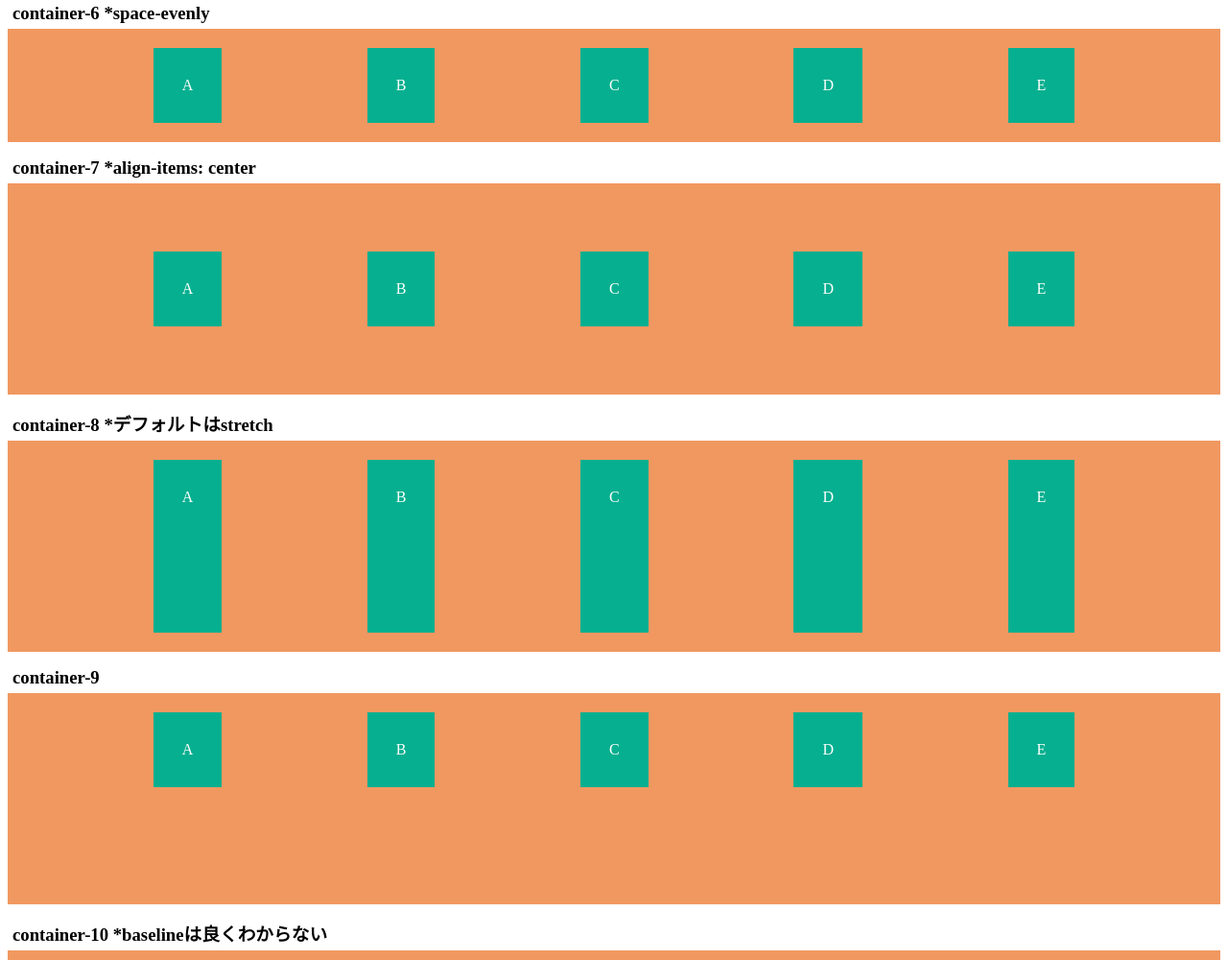
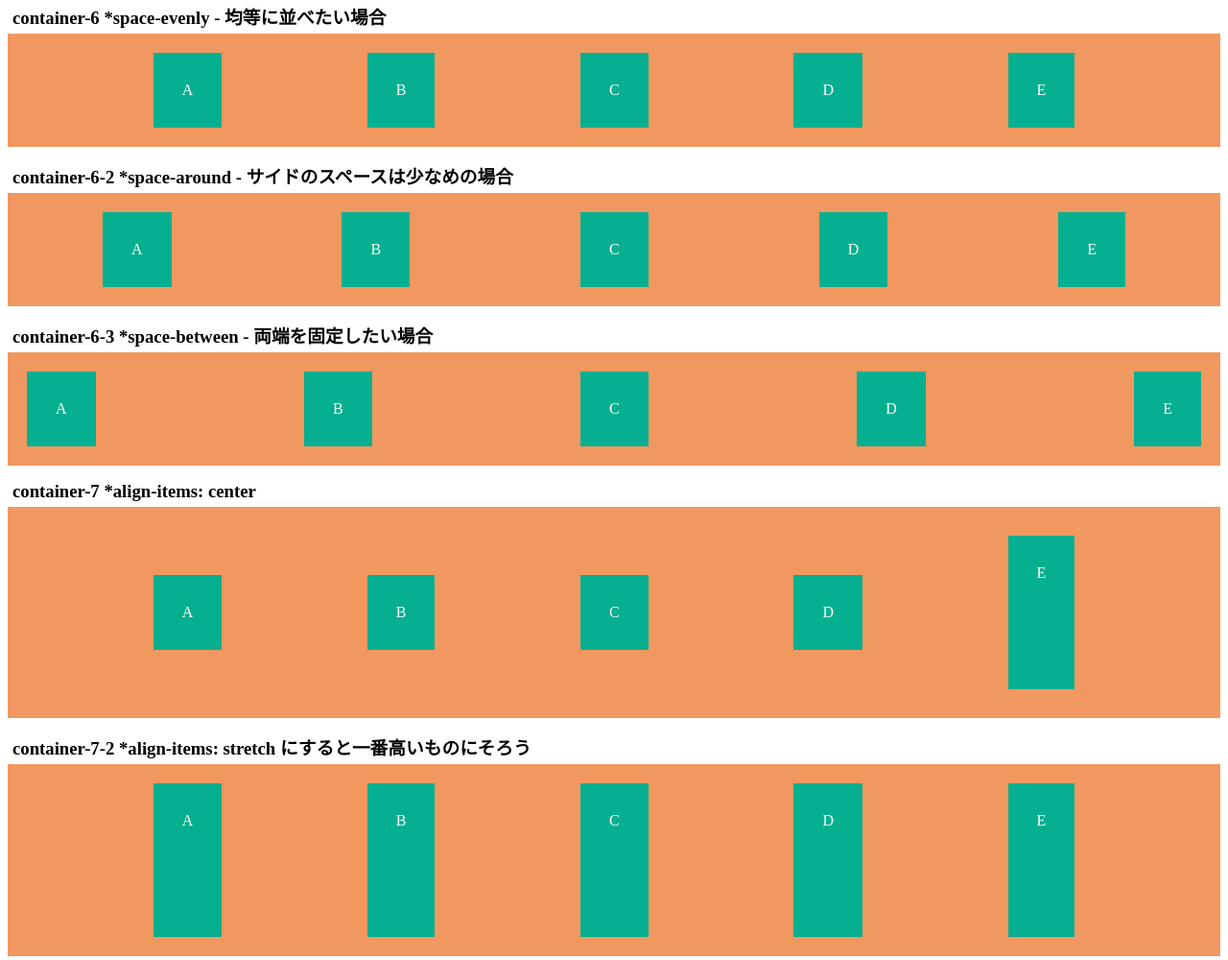
Before and after one commit to boston-terrier-kirin/ztm_javascript_web, a plain HTML site: page basic/flexbox/flex-container.html in a window 1280 px wide. Shown: the part 1294-2294 px from the top of the page at 96% size. Drawn offline with Linux system fonts and the light colour scheme.

Commit message:
サンプル追加

```diff
--- a/basic/flexbox/flex-container.css
+++ b/basic/flexbox/flex-container.css
@@ -59,6 +59,26 @@ h3 {
   align-items: start; /* cross-axis 上から下で、start */
 }
 
+.container-6-2 {
+  padding: 10px;
+  background-color: #f19861;
+
+  display: flex;
+  flex-direction: row;
+  justify-content: space-around; /* main-axis 左から右で、space-around */
+  align-items: start; /* cross-axis 上から下で、start */
+}
+
+.container-6-3 {
+  padding: 10px;
+  background-color: #f19861;
+
+  display: flex;
+  flex-direction: row;
+  justify-content: space-between; /* main-axis 左から右で、space-around */
+  align-items: start; /* cross-axis 上から下で、start */
+}
+
 .container-7 {
   padding: 10px;
   background-color: #f19861;
@@ -68,6 +88,20 @@ h3 {
   flex-direction: row;
   justify-content: space-evenly; /* main-axis 左から右で、start */
   align-items: center; /* cross-axis 上から下で、center 高さがある場合は有効になる。 */
+}
+
+.container-7-2 {
+  padding: 10px;
+  background-color: #f19861;
+
+  display: flex;
+  flex-direction: row;
+  justify-content: space-evenly; /* main-axis 左から右で、start */
+  align-items: stretch; /* containerに高さがない場合、一番高いものにそろう */
+}
+
+.bigger {
+  height: 100px;
 }
 
 .container-8 {
--- a/basic/flexbox/flex-container.html
+++ b/basic/flexbox/flex-container.html
@@ -46,8 +46,26 @@
       <div class="item">ログアウト</div>
     </div>
 
-    <h3>container-6 *space-evenly</h3>
+    <h3>container-6 *space-evenly - 均等に並べたい場合</h3>
     <div class="container-6 mb">
+      <div class="item">A</div>
+      <div class="item">B</div>
+      <div class="item">C</div>
+      <div class="item">D</div>
+      <div class="item">E</div>
+    </div>
+
+    <h3>container-6-2 *space-around - サイドのスペースは少なめの場合</h3>
+    <div class="container-6-2 mb">
+      <div class="item">A</div>
+      <div class="item">B</div>
+      <div class="item">C</div>
+      <div class="item">D</div>
+      <div class="item">E</div>
+    </div>
+
+    <h3>container-6-3 *space-between - 両端を固定したい場合</h3>
+    <div class="container-6-3 mb">
       <div class="item">A</div>
       <div class="item">B</div>
       <div class="item">C</div>
@@ -61,7 +79,16 @@
       <div class="item">B</div>
       <div class="item">C</div>
       <div class="item">D</div>
-      <div class="item">E</div>
+      <div class="item bigger">E</div>
+    </div>
+
+    <h3>container-7-2 *align-items: stretch にすると一番高いものにそろう</h3>
+    <div class="container-7-2 mb">
+      <div class="item">A</div>
+      <div class="item">B</div>
+      <div class="item">C</div>
+      <div class="item">D</div>
+      <div class="item bigger">E</div>
     </div>
 
     <h3>container-8 *デフォルトはstretch</h3>
```
